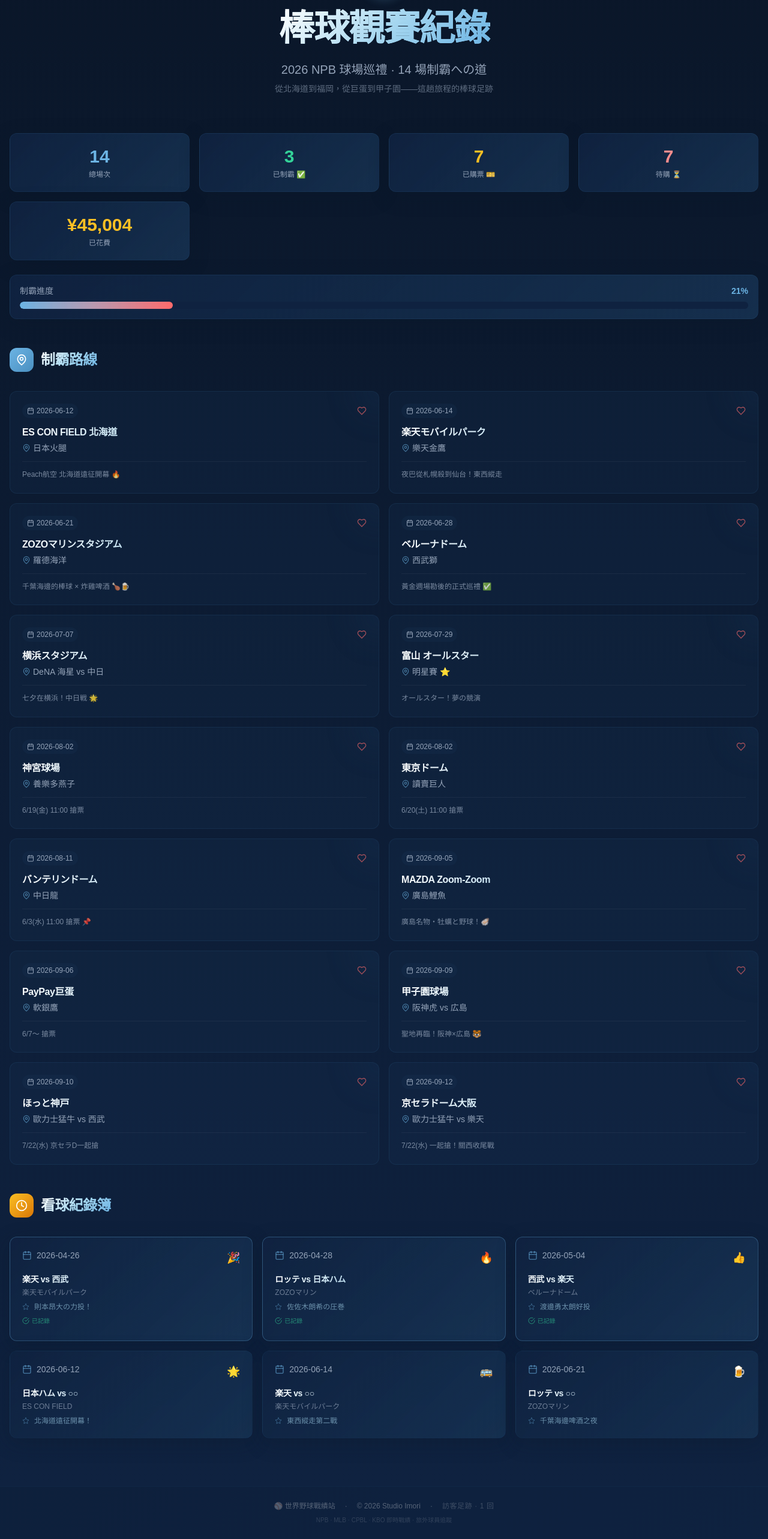
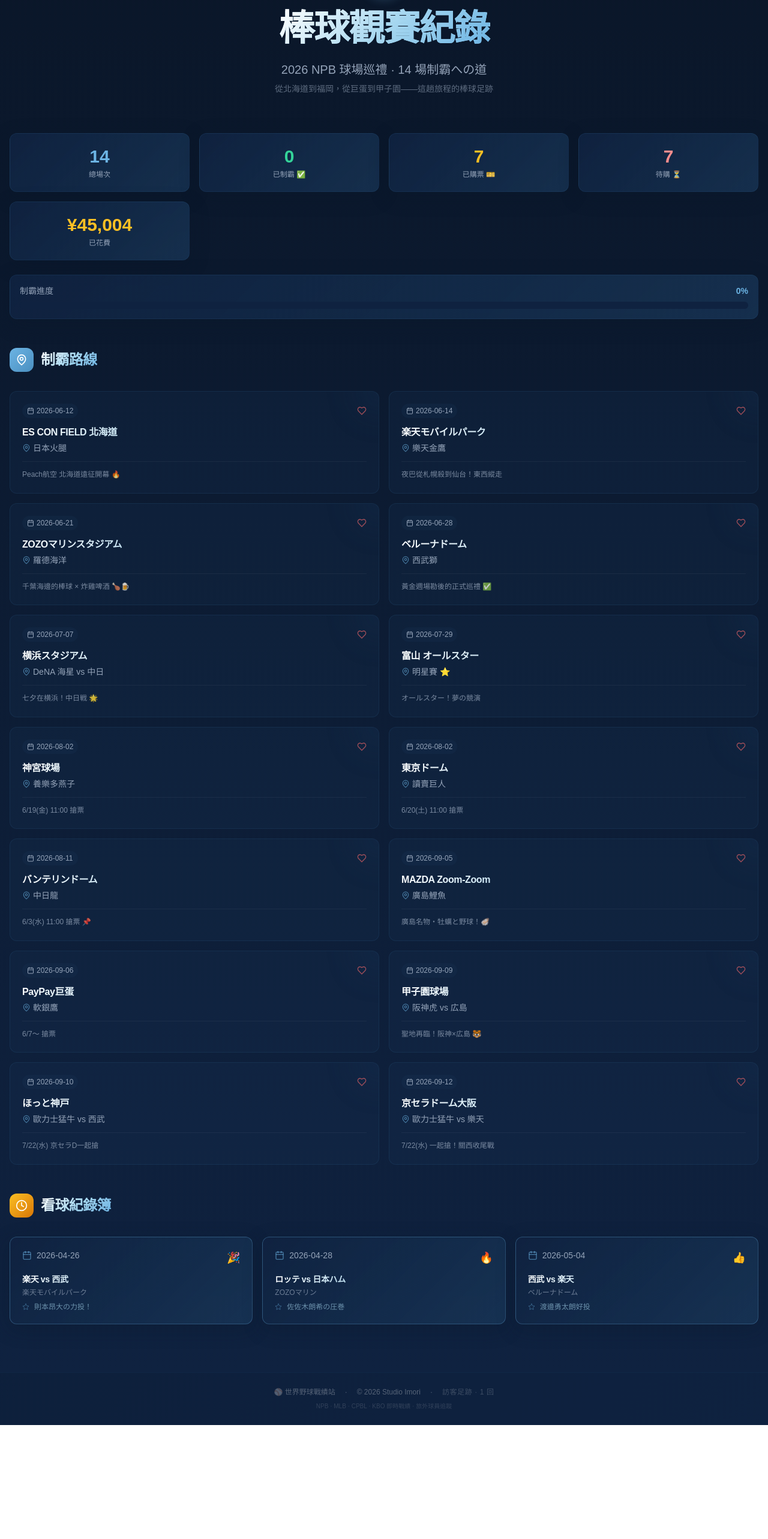
Before and after one commit to easonliu850711/baseball, a Next.js app: page /stadiums in a window 1280 px wide. Shown: the part 234-2800 px from the top of the page at 60% size. After the commit the page ends 2610 px from the top, so only its background shows below. Built offline with nearby package versions, Linux system fonts and the light colour scheme.

Commit message:
🎯 制霸進度鎖定2026巡禮=0%（watched屬性），過往看球紀錄獨立展示

```diff
--- a/src/app/stadiums/page.tsx
+++ b/src/app/stadiums/page.tsx
@@ -1,6 +1,6 @@
 'use client'
 
-import { Trophy, MapPin, Calendar, CheckCircle, Clock, DollarSign, Star } from 'lucide-react'
+import { Trophy, MapPin, Calendar, Clock, DollarSign, Star } from 'lucide-react'
 import { motion } from 'framer-motion'
 import Link from 'next/link'
 import { ArrowLeft } from 'lucide-react'
@@ -8,20 +8,20 @@ import StadiumCard from '../components/StadiumCard'
 
 // 🎯 2026 NPB 14場巡禮完整清單
 const STADIUM_TOUR = [
-  { name: 'ES CON FIELD 北海道', team: '日本火腿', date: '2026-06-12', bought: true, price: 7313, note: 'Peach航空 北海道遠征開幕 🔥', color: 'from-sky-400 to-blue-600' },
-  { name: '楽天モバイルパーク', team: '樂天金鷹', date: '2026-06-14', bought: true, price: 7165, note: '夜巴從札幌殺到仙台！東西縱走', color: 'from-red-500 to-rose-700' },
-  { name: 'ZOZOマリンスタジアム', team: '羅德海洋', date: '2026-06-21', bought: true, price: 7020, note: '千葉海邊的棒球 × 炸雞啤酒 🍗🍺', color: 'from-black to-gray-800' },
-  { name: 'ベルーナドーム', team: '西武獅', date: '2026-06-28', bought: true, price: 6040, note: '黃金週場勘後的正式巡禮 ✅', color: 'from-emerald-500 to-green-700' },
-  { name: '横浜スタジアム', team: 'DeNA 海星 vs 中日', date: '2026-07-07', bought: true, price: 3960, note: '七夕在横浜！中日戦 🌟', color: 'from-blue-500 to-cyan-600' },
-  { name: '富山 オールスター', team: '明星賽 ⭐', date: '2026-07-29', bought: false, price: 0, note: 'オールスター！夢の競演', color: 'from-yellow-400 to-amber-600' },
-  { name: '神宮球場', team: '養樂多燕子', date: '2026-08-02', bought: false, price: 0, note: '6/19(金) 11:00 搶票', color: 'from-green-400 to-emerald-600' },
-  { name: '東京ドーム', team: '讀賣巨人', date: '2026-08-02', bought: false, price: 0, note: '6/20(土) 11:00 搶票', color: 'from-orange-400 to-red-600' },
-  { name: 'バンテリンドーム', team: '中日龍', date: '2026-08-11', bought: false, price: 0, note: '6/3(水) 11:00 搶票 📌', color: 'from-blue-400 to-indigo-600' },
-  { name: 'MAZDA Zoom-Zoom', team: '廣島鯉魚', date: '2026-09-05', bought: true, price: 3520, note: '廣島名物・牡蠣と野球！🦪', color: 'from-red-400 to-rose-600' },
-  { name: 'PayPay巨蛋', team: '軟銀鷹', date: '2026-09-06', bought: false, price: 0, note: '6/7〜 搶票', color: 'from-yellow-400 to-amber-600' },
-  { name: '甲子園球場', team: '阪神虎 vs 広島', date: '2026-09-09', bought: true, price: 9986, note: '聖地再臨！阪神×広島 🐯', color: 'from-yellow-500 to-amber-700' },
-  { name: 'ほっと神戸', team: '歐力士猛牛 vs 西武', date: '2026-09-10', bought: false, price: 0, note: '7/22(水) 京セラD一起搶', color: 'from-amber-500 to-orange-700' },
-  { name: '京セラドーム大阪', team: '歐力士猛牛 vs 樂天', date: '2026-09-12', bought: false, price: 0, note: '7/22(水) 一起搶！關西收尾戰', color: 'from-amber-500 to-orange-700' },
+  { name: 'ES CON FIELD 北海道', team: '日本火腿', date: '2026-06-12', watched: false, bought: true, price: 7313, note: 'Peach航空 北海道遠征開幕 🔥', color: 'from-sky-400 to-blue-600' },
+  { name: '楽天モバイルパーク', team: '樂天金鷹', date: '2026-06-14', watched: false, bought: true, price: 7165, note: '夜巴從札幌殺到仙台！東西縱走', color: 'from-red-500 to-rose-700' },
+  { name: 'ZOZOマリンスタジアム', team: '羅德海洋', date: '2026-06-21', watched: false, bought: true, price: 7020, note: '千葉海邊的棒球 × 炸雞啤酒 🍗🍺', color: 'from-black to-gray-800' },
+  { name: 'ベルーナドーム', team: '西武獅', date: '2026-06-28', watched: false, bought: true, price: 6040, note: '黃金週場勘後的正式巡禮 ✅', color: 'from-emerald-500 to-green-700' },
+  { name: '横浜スタジアム', team: 'DeNA 海星 vs 中日', date: '2026-07-07', watched: false, bought: true, price: 3960, note: '七夕在横浜！中日戦 🌟', color: 'from-blue-500 to-cyan-600' },
+  { name: '富山 オールスター', team: '明星賽 ⭐', date: '2026-07-29', watched: false, bought: false, price: 0, note: 'オールスター！夢の競演', color: 'from-yellow-400 to-amber-600' },
+  { name: '神宮球場', team: '養樂多燕子', date: '2026-08-02', watched: false, bought: false, price: 0, note: '6/19(金) 11:00 搶票', color: 'from-green-400 to-emerald-600' },
+  { name: '東京ドーム', team: '讀賣巨人', date: '2026-08-02', watched: false, bought: false, price: 0, note: '6/20(土) 11:00 搶票', color: 'from-orange-400 to-red-600' },
+  { name: 'バンテリンドーム', team: '中日龍', date: '2026-08-11', watched: false, bought: false, price: 0, note: '6/3(水) 11:00 搶票 📌', color: 'from-blue-400 to-indigo-600' },
+  { name: 'MAZDA Zoom-Zoom', team: '廣島鯉魚', date: '2026-09-05', watched: false, bought: true, price: 3520, note: '廣島名物・牡蠣と野球！🦪', color: 'from-red-400 to-rose-600' },
+  { name: 'PayPay巨蛋', team: '軟銀鷹', date: '2026-09-06', watched: false, bought: false, price: 0, note: '6/7〜 搶票', color: 'from-yellow-400 to-amber-600' },
+  { name: '甲子園球場', team: '阪神虎 vs 広島', date: '2026-09-09', watched: false, bought: true, price: 9986, note: '聖地再臨！阪神×広島 🐯', color: 'from-yellow-500 to-amber-700' },
+  { name: 'ほっと神戸', team: '歐力士猛牛 vs 西武', date: '2026-09-10', watched: false, bought: false, price: 0, note: '7/22(水) 京セラD一起搶', color: 'from-amber-500 to-orange-700' },
+  { name: '京セラドーム大阪', team: '歐力士猛牛 vs 樂天', date: '2026-09-12', watched: false, bought: false, price: 0, note: '7/22(水) 一起搶！關西收尾戰', color: 'from-amber-500 to-orange-700' },
 ]
 
 const BOUGHT = STADIUM_TOUR.filter(s => s.bought)
@@ -30,18 +30,15 @@ const TOTAL_COST = BOUGHT.reduce((sum, s) => sum + s.price, 0)
 
 // 📖 看球紀錄簿
 const WATCH_LOG = [
-  { date: '2026-04-26', opponent: '楽天 vs 西武', stadium: '楽天モバイルパーク', highlight: '則本昂大の力投！', mood: '🎉', hasRecord: true },
-  { date: '2026-04-28', opponent: 'ロッテ vs 日本ハム', stadium: 'ZOZOマリン', highlight: '佐佐木朗希の圧巻', mood: '🔥', hasRecord: true },
-  { date: '2026-05-04', opponent: '西武 vs 楽天', stadium: 'ベルーナドーム', highlight: '渡邊勇太朗好投', mood: '👍', hasRecord: true },
-  { date: '2026-06-12', opponent: '日本ハム vs ○○', stadium: 'ES CON FIELD', highlight: '北海道遠征開幕！', mood: '🌟', hasRecord: false },
-  { date: '2026-06-14', opponent: '楽天 vs ○○', stadium: '楽天モバイルパーク', highlight: '東西縱走第二戰', mood: '🚌', hasRecord: false },
-  { date: '2026-06-21', opponent: 'ロッテ vs ○○', stadium: 'ZOZOマリン', highlight: '千葉海邊啤酒之夜', mood: '🍺', hasRecord: false },
+  { date: '2026-04-26', opponent: '楽天 vs 西武', stadium: '楽天モバイルパーク', highlight: '則本昂大の力投！', mood: '🎉' },
+  { date: '2026-04-28', opponent: 'ロッテ vs 日本ハム', stadium: 'ZOZOマリン', highlight: '佐佐木朗希の圧巻', mood: '🔥' },
+  { date: '2026-05-04', opponent: '西武 vs 楽天', stadium: 'ベルーナドーム', highlight: '渡邊勇太朗好投', mood: '👍' },
 ]
 
 export default function WatchRecords() {
   const totalGames = STADIUM_TOUR.length
   const totalBought = BOUGHT.length
-  const totalWatched = WATCH_LOG.filter(w => w.hasRecord).length
+  const totalWatched = STADIUM_TOUR.filter(s => s.watched).length
   const progressPercent = Math.round((totalWatched / totalGames) * 100)
 
   return (
@@ -161,11 +158,7 @@ export default function WatchRecords() {
             {WATCH_LOG.map((log, idx) => (
               <div
                 key={log.date}
-                className={`ocean-card group relative p-5 rounded-xl border transition-all duration-300 ${
-                  log.hasRecord
-                    ? 'border-ocean-wave/30 bg-ocean-mid/20 hover:border-ocean-wave/60'
-                    : 'border-ocean-light/10 bg-ocean-deep/30 hover:border-ocean-light/30'
-                }`}
+                className="ocean-card group relative p-5 rounded-xl border border-ocean-wave/30 bg-ocean-mid/20 hover:border-ocean-wave/60 transition-all duration-300"
               >
                 <div className="flex items-start justify-between mb-3">
                   <div className="flex items-center gap-2">
@@ -180,11 +173,6 @@ export default function WatchRecords() {
                   <Star className="w-3 h-3 text-ocean-wave/40" />
                   <span className="text-xs text-ocean-foam/60">{log.highlight}</span>
                 </div>
-                {log.hasRecord && (
-                  <div className="mt-2 inline-flex items-center gap-1 text-[10px] text-emerald-400/60">
-                    <CheckCircle className="w-3 h-3" /> 已記錄
-                  </div>
-                )}
               </div>
             ))}
           </div>
```
